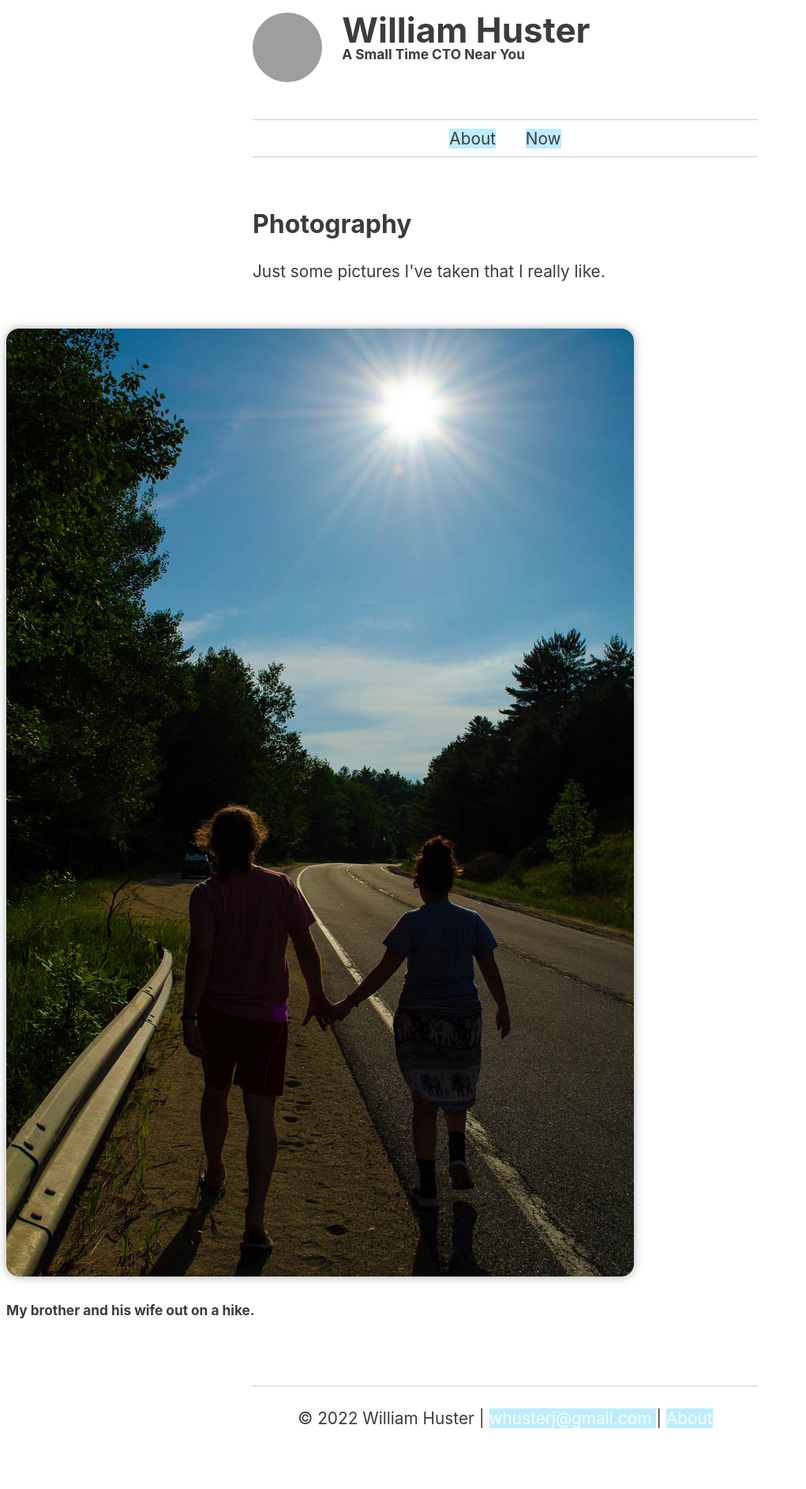
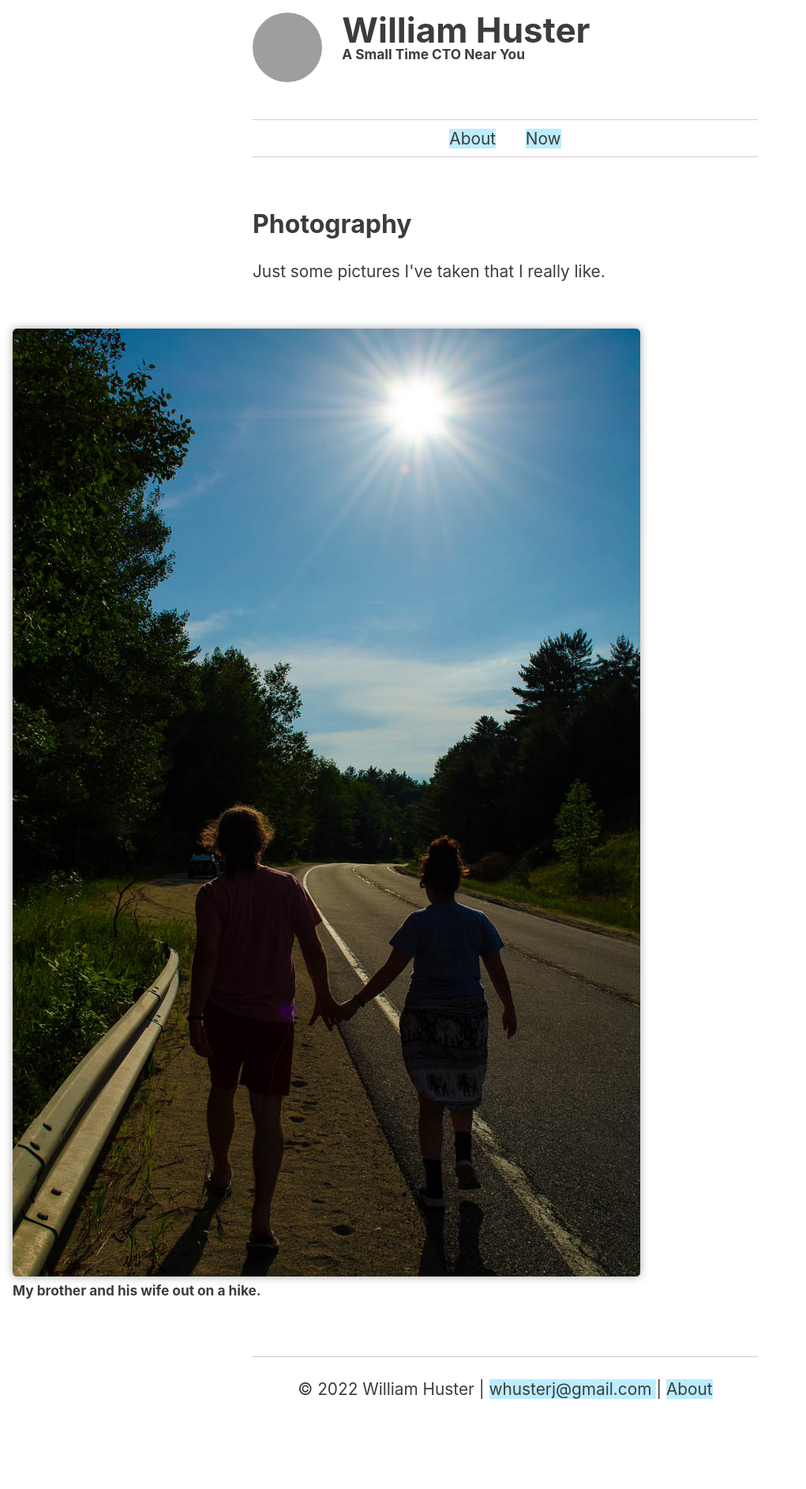
Before and after one commit to whusterj/whusterj.github.io, a Jekyll site: the page built from photos.html, in a window 1280 px wide. Shown: the whole page at 79% size, without its empty margins (0-1021 px from the left). Built offline with Jekyll 4.4.1, drawn with Linux system fonts in a browser that asks for light colours; after the commit the page ends 1847 px from its top, so only the background shows below that; grey boxes are pictures that could not be loaded.

Commit message:
More photo page adjustments

```diff
--- a/photos.html
+++ b/photos.html
@@ -12,7 +12,7 @@
         <p>Just some pictures I've taken that I really like.</p>
     </div>
     <div class="photo-container">
-        <img src="/static/images/photos/DSC_5153 - 1200px.jpg" width="795" height="1200" class="photo">
+        <img src="/static/images/photos/DSC_5153 - 1200px.jpg" width="795" height="1200" loading="lazy" class="photo">
         <h5>My brother and his wife out on a hike.</h5>
     </div>
 </main>
--- a/static/css/style.css
+++ b/static/css/style.css
@@ -73,6 +73,7 @@
 
 img {
   max-width: 100%;
+  height: auto;
 }
 
 blockquote {
@@ -150,9 +151,7 @@
 .footer__address {
   font-style: normal;
 }
-.footer__link {
-  color: white;
-}
+.footer__link {}
 
 /* About Page Styles */
 .bio {
@@ -210,11 +209,14 @@
 
 /* Photos Page */
 .photo-container {
-  margin: 1rem 0.5rem;
+  margin: 1rem;
+}
+.photo-container > h5 {
+  margin: 0.25rem 0;
 }
 .photo {
-  border-radius: 1rem;
-  box-shadow: 0 0 12px rgba(0,0,0,0.35)
+  border-radius: 0.33rem;
+  box-shadow: 0 0 12px rgba(0, 0, 0, 0.35);
 }
 
 /* Custom syntax highlighting styles  */
```
